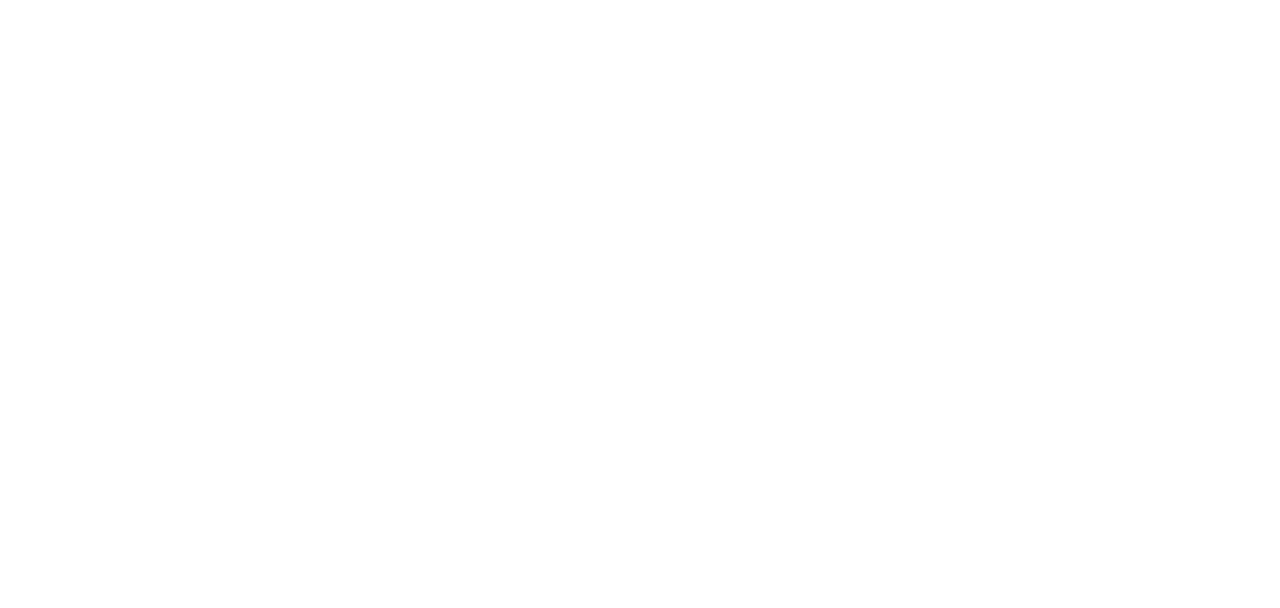
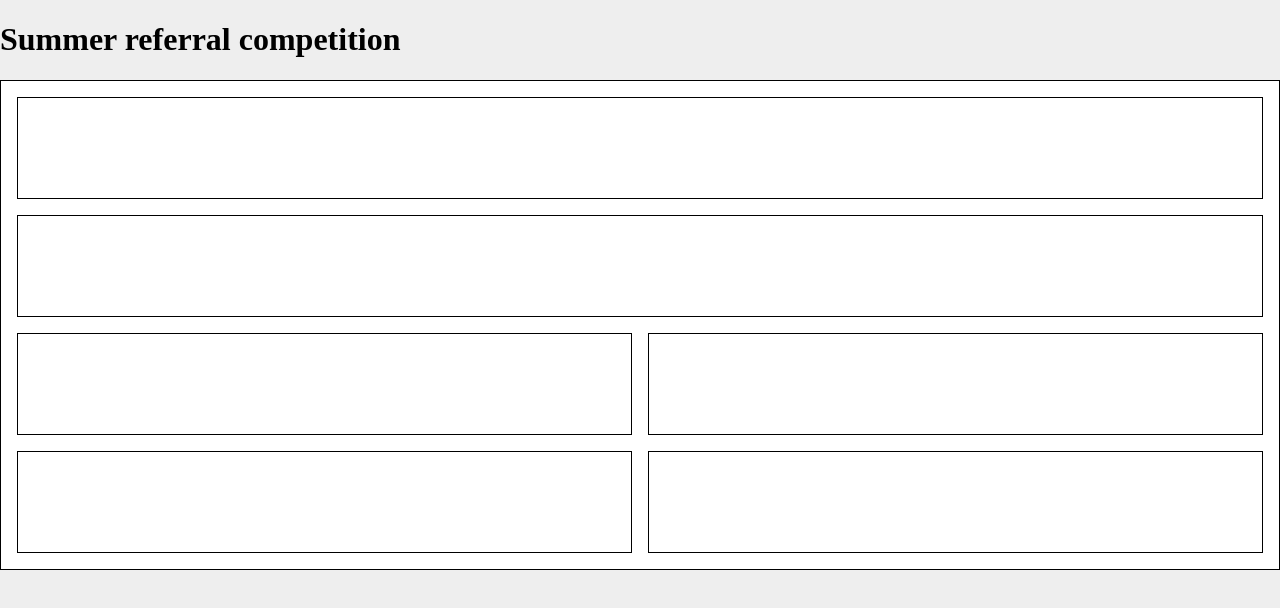
Before and after one commit to will-s-205/analytics, a React (Create React App) app: page / in a window 1280 px wide. Shown: the top 608 px of the page. Built offline with nearby package versions, Linux system fonts and the light colour scheme.

Commit message:
initial grid

```diff
--- a/src/App.js
+++ b/src/App.js
@@ -2,7 +2,30 @@ import './App.scss';
 
 function App() {
   return (
-    <div></div>
+    <div>
+      <div className="App">
+
+        <div className="header">
+          <h1>Summer referral competition</h1>
+          <div className="filter-days-bar"></div>
+        </div>
+
+        <div className="main">
+          <div className='wrapper grid'>
+            <div className='participants participants-grid-item'></div>
+            <div className='insights insights-grid-item'></div>
+            <div className='leaderboard minor-grid-item'></div>
+            <div className='traffic minor-grid-item'></div>
+            <div className='location minor-grid-item'></div>
+            <div className='behaviour minor-grid-item'></div>
+          </div>
+        </div>
+
+        {/* <div className="footer">
+          <p>by William Step</p>
+        </div> */}
+      </div>
+    </div>
   );
 }
 
--- a/src/App.scss
+++ b/src/App.scss
@@ -0,0 +1,62 @@
+.grid {
+    display: grid; // DISPLAY GRID
+    // grid-template-columns: 1fr 1fr;
+    // grid-template-rows: 1fr 1fr 1fr 1fr;
+    grid-gap: 1rem; // GAP BETWEEN GRID ITEMS
+    padding: 1rem; // GAP BETWEEN GRID AND CONTAINER
+    border: 1px solid #000; // BORDER AROUND GRID
+    background-color: var(--white); // BACKGROUND COLOUR
+}
+
+.participants-grid-item {
+    grid-column: 1 / 3;
+    grid-row: 1 / 2;
+    border: 1px solid #000;
+    height: 100px;
+}
+
+.insights-grid-item {
+    grid-column: 1 / 3;
+    grid-row: 2 / 3;
+    border: 1px solid #000;
+    height: 100px;
+}
+
+.minor-grid-item {
+    border: 1px solid #000;
+    height: 100px;
+}
+
+// .participants {
+//     grid-column: 1 / 3;
+//     grid-row: 1 / 2;
+//     border: 1px solid #000;
+//     height: 100px;
+// }
+
+// .insights {
+//     grid-column: 1 / 3;
+//     grid-row: 2 / 3;
+//     border: 1px solid #000;
+//     height: 100px;
+// }
+
+// .leaderboard {
+//     border: 1px solid #000;
+//     height: 100px;
+// }
+
+// .traffic {
+//     border: 1px solid #000;
+//     height: 100px;
+// }
+
+// .location {
+//     border: 1px solid #000;
+//     height: 100px;
+// }
+
+// .behaviour {
+//     border: 1px solid #000;
+//     height: 100px;
+// }
--- a/src/index.scss
+++ b/src/index.scss
@@ -15,4 +15,5 @@
 body {
   margin: 0;
   box-sizing: border-box;
+  background-color: var(--white-light);
 }
```
